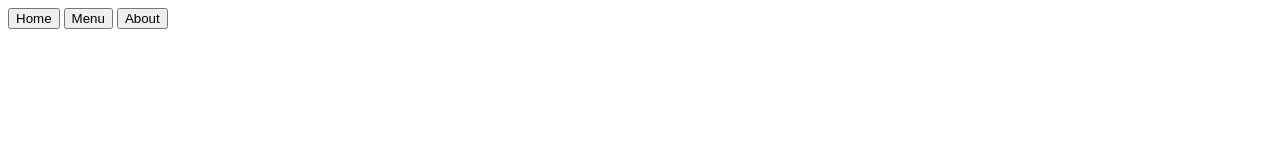
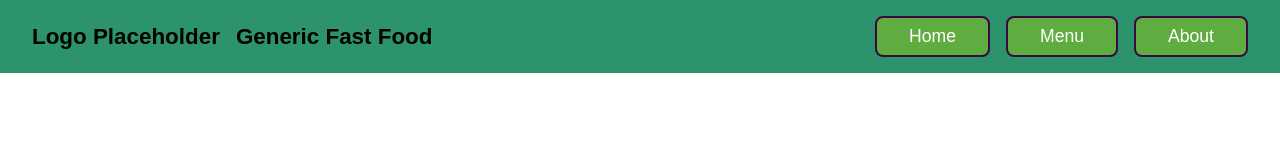
Before and after one commit to DavidOh1606/odin-restaurant-page, a website built with webpack: page src/template.html in a window 1280 px wide. Built offline with nearby package versions, Linux system fonts and the light colour scheme.

Commit message:
Add header

```diff
--- a/src/index.js
+++ b/src/index.js
@@ -1,4 +1,8 @@
-
+// import burger from "./burger.jpg";
 import "./styles.css";
 
-console.log('hi');
+const content = document.querySelector("#content");
+const image = document.createElement("img");
+image.src = burger;
+
+content.appendChild(image);
--- a/src/styles.css
+++ b/src/styles.css
@@ -0,0 +1,54 @@
+:root {
+
+    --color-one: #BFAE48;
+    --color-two: #5FAD41;
+    --color-three: #2D936C;
+    --color-four: #391463;
+    --color-five: #3A0842;
+
+
+    font-family: Arial, Helvetica, sans-serif;
+
+}
+
+body {
+    margin: 0;
+    padding: 0;
+
+}
+
+
+header {
+    padding: 16px 32px;
+
+
+    display: flex;
+    gap: 16px;
+    align-items: center;
+    background-color: var(--color-three);
+}
+
+header div {
+    font-size: 1.4rem;
+    font-weight: 700;
+}
+
+nav {
+    margin-left: auto;
+    display: flex;
+    gap: 16px;
+}
+
+nav button {
+    border-radius: 8px;
+    padding: 8px 32px;
+
+    border: 2px solid var(--color-five);
+    background-color: var(--color-two);
+    color: white;
+    font-size: 1.1rem;
+}
+
+div#content {
+    background-color: var(--color-four);
+}
--- a/src/template.html
+++ b/src/template.html
@@ -10,6 +10,9 @@
 
     <body>
         <header>
+
+            <div>Logo Placeholder</div>
+            <div>Generic Fast Food</div>
             <nav>
                 <button>Home</button>
                 <button>Menu</button>
@@ -18,7 +21,9 @@
         </header>
 
         <div id="content">
+            <!-- <img src="./burger.jpg"> -->
 
+            <div class="sidebar"></div>
         </div>
     </body>
 </html>
```
Also changed, not shown: src/images/burger.jpg (added).
